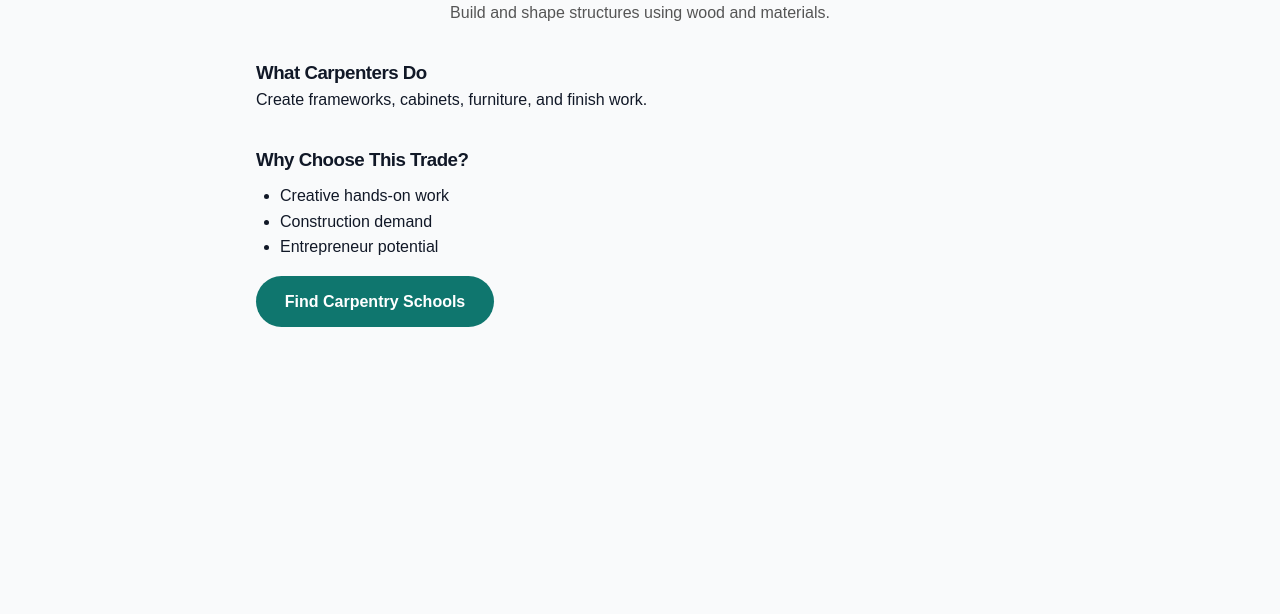
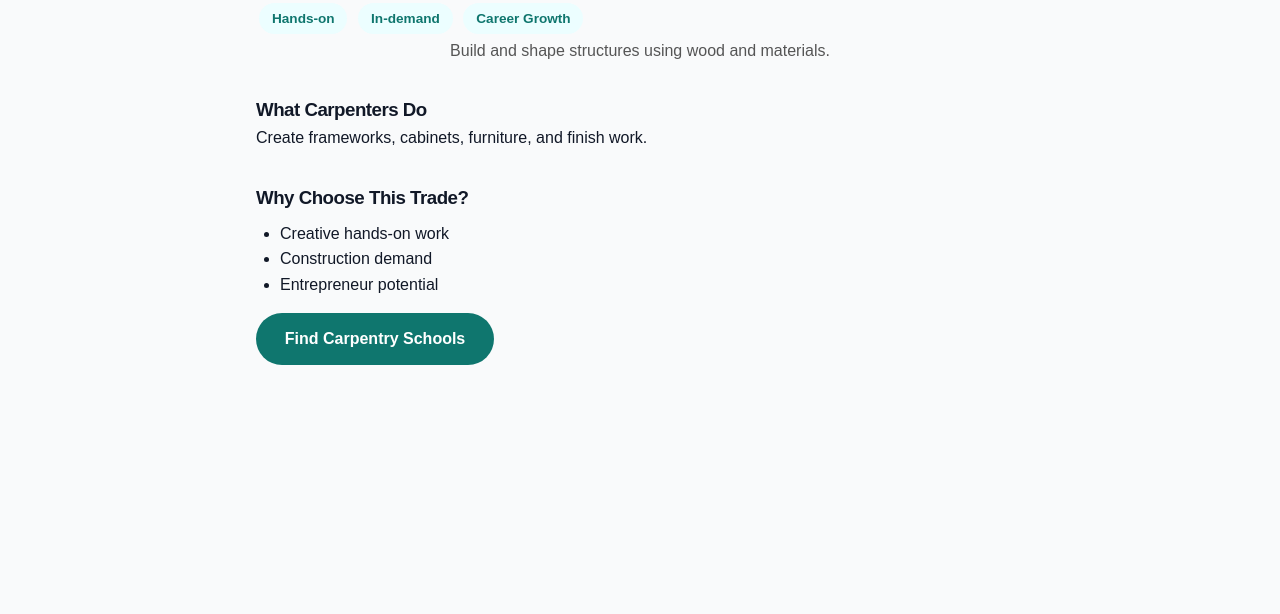
Before and after one commit to DeadEnd33/tradepath-academy, a plain HTML site: page trades/carpentry.html in a window 1280 px wide. Shown: the part 186-800 px from the top of the page. Drawn offline with Linux system fonts and the light colour scheme; files that its build step writes are made by us from their sources.

Commit message:
Add tags for hands-on, in-demand, and career growth
Added tags to highlight key aspects of carpentry.

```diff
--- a/trades/carpentry.html
+++ b/trades/carpentry.html
@@ -19,6 +19,11 @@
 
 <main class="trade-page">
   <h1>Carpenter</h1>
+  <div>
+  <span class="tag">Hands-on</span>
+  <span class="tag">In-demand</span>
+  <span class="tag">Career Growth</span>
+</div>
   <p class="subtitle">Build and shape structures using wood and materials.</p>
 
   <h3>What Carpenters Do</h3>
```
